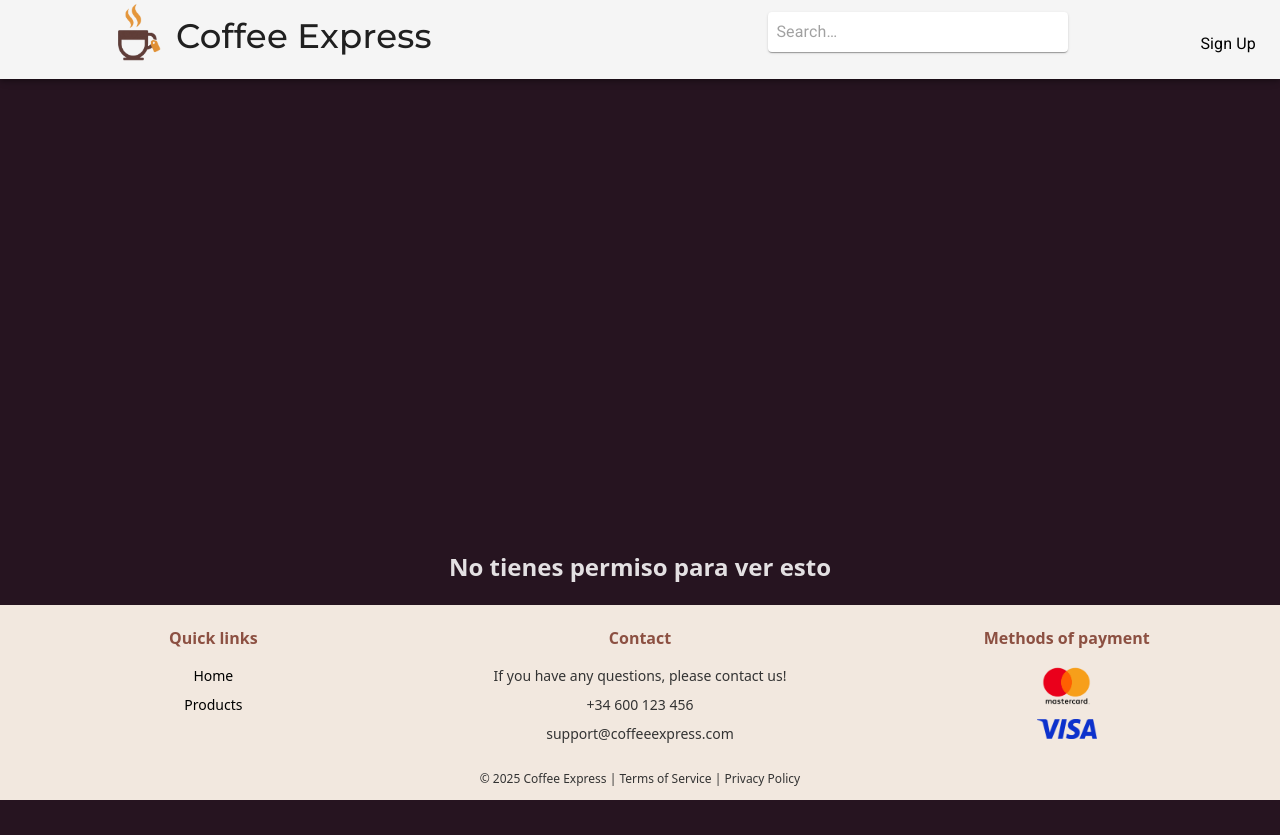
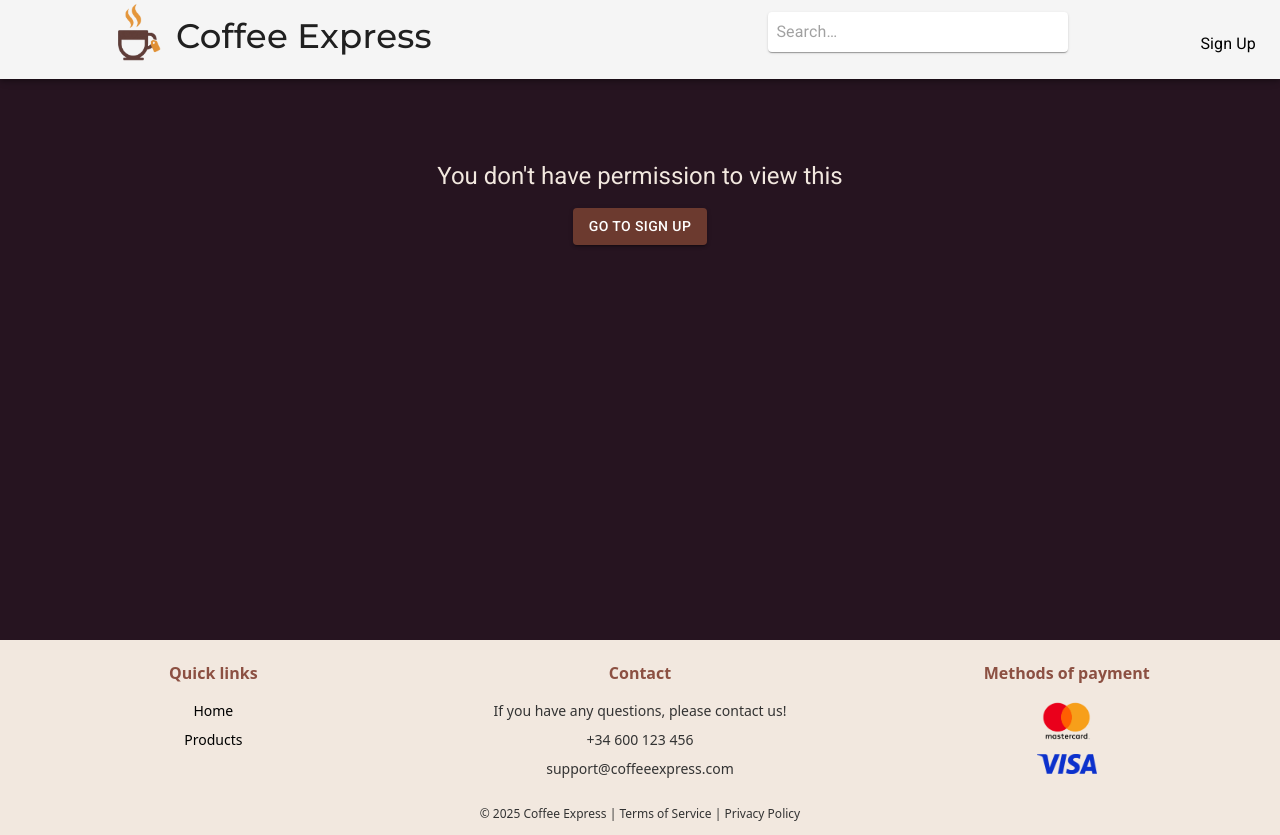
Before and after one commit to alvarox86/Coffee-Express-Client, a React (Vite) app: page /userprofile/1 in a window 1280 px wide. Before the commit the page ends 800 px from the top, so only its background shows below. Built offline with nearby package versions, Linux system fonts and the light colour scheme; no server answers; some icons are missing; a web font is replaced by a local one.

Commit message:
arreglado prohibir a ususario que entre a carrito

```diff
--- a/src/pages/UserProfilePage/UserProfilePage.jsx
+++ b/src/pages/UserProfilePage/UserProfilePage.jsx
@@ -3,39 +3,41 @@ import { AuthContext } from "../../context/auth.context";
 import { Link, useParams } from "react-router-dom";
 import service from "../../services/service.config";
 import { Box, Button, Divider, Paper, Typography } from "@mui/material";
-import "./UserProfilePage.css"
+import "./UserProfilePage.css";
 
 function UserProfilePage() {
-    const params = useParams()
+  const params = useParams();
   const { isLoggedIn } = useContext(AuthContext);
   const { loggedUserId } = useContext(AuthContext);
   const [userProfilePicture, setUserProfilePicture] = useState(null);
   const [userUserName, setUserUserName] = useState(null);
   const [userPhone, setUserPhone] = useState(null);
-    const [userAdress, setUserAdress] = useState(null)
+  const [userAdress, setUserAdress] = useState(null);
 
-    useEffect(()=>{
-        getData()
-    },[params])
+  useEffect(() => {
+    getData();
+  }, [params]);
 
   const getData = async () => {
     const storedToken = localStorage.getItem("authToken");
 
     try {
-            if(storedToken){
-                const response = await service.get(`/user`,{ headers: { Authorization: `Bearer ${storedToken}` } });
+      if (storedToken) {
+        const response = await service.get(`/user`, {
+          headers: { Authorization: `Bearer ${storedToken}` },
+        });
         setUserUserName(response.data.username);
         setUserProfilePicture(response.data.profilepicture);
-                setUserPhone(response.data.phone)
-                setUserAdress(response.data.adress)
+        setUserPhone(response.data.phone);
+        setUserAdress(response.data.adress);
       }
     } catch (error) {
-            console.log(error)
+      console.log(error);
     }
-    }
+  };
 
   return (
-    <Box className="userProfileInfo" >
+    <Box className="userProfileInfo">
       {isLoggedIn ? (
         <Box>
           <Box
@@ -44,9 +46,9 @@ function UserProfilePage() {
               flexDirection: { xs: "column", sm: "row" },
               gap: 4,
               mb: 5,
-                backgroundColor:"#F2E8DF",
-                padding:"20px",
-                borderRadius:"10px"
+              backgroundColor: "#F2E8DF",
+              padding: "20px",
+              borderRadius: "10px",
             }}
           >
             <Box
@@ -64,15 +66,21 @@ function UserProfilePage() {
               <Typography variant="body1" color="text.secondary" sx={{ mt: 2 }}>
                 User name:
               </Typography>
-                    <Typography variant="h4" fontWeight="bold">{userUserName}</Typography>
+              <Typography variant="h4" fontWeight="bold">
+                {userUserName}
+              </Typography>
               <Typography variant="body1" color="text.secondary" sx={{ mt: 2 }}>
                 Adress:
               </Typography>
-                    <Typography variant="h4" fontWeight="bold">{userAdress}</Typography>
+              <Typography variant="h4" fontWeight="bold">
+                {userAdress}
+              </Typography>
               <Typography variant="body1" color="text.secondary" sx={{ mt: 2 }}>
                 Phone:
               </Typography>
-                    <Typography variant="h4" fontWeight="bold">{userPhone}</Typography>
+              <Typography variant="h4" fontWeight="bold">
+                {userPhone}
+              </Typography>
             </Paper>
           </Box>
           <div className="btnEditProfile">
@@ -94,11 +102,44 @@ function UserProfilePage() {
             </Link>
           </div>
         </Box>
-    ):(
-        <h2>No tienes permiso para ver esto</h2>
+      ) : (
+        <Box
+          sx={{
+            display: "flex",
+            flexDirection: "column",
+            alignItems: "center",
+            justifyContent: "flex-start",
+            minHeight: "60vh",
+            mt: 4,
+          }}
+        >
+          <Typography
+            variant="h5"
+            sx={{
+              color: "#F2E8DF",
+              mb: 2,
+            }}
+          >
+            You don't have permission to view this
+          </Typography>
+
+          <Link to="/signup" style={{ textDecoration: "none" }}>
+            <Button
+              variant="contained"
+              sx={{
+                backgroundColor: "#6c3a2f",
+                "&:hover": {
+                  backgroundColor: "#552820",
+                },
+              }}
+            >
+              Go to Sign Up
+            </Button>
+          </Link>
+        </Box>
       )}
     </Box>
-  )
+  );
 }
 
-export default UserProfilePage
+export default UserProfilePage;
```
Lines whose indentation alone changed are shown as unchanged.
